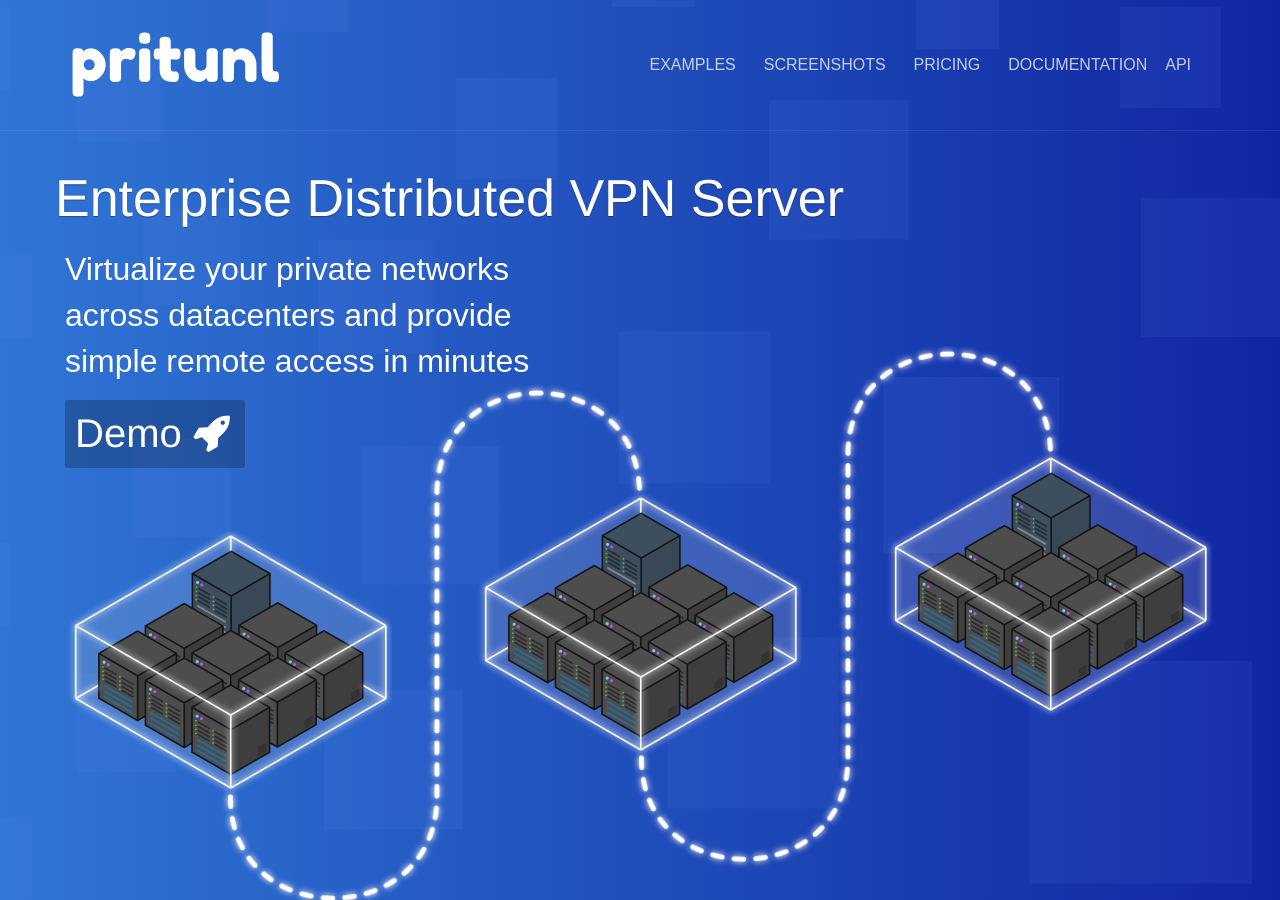
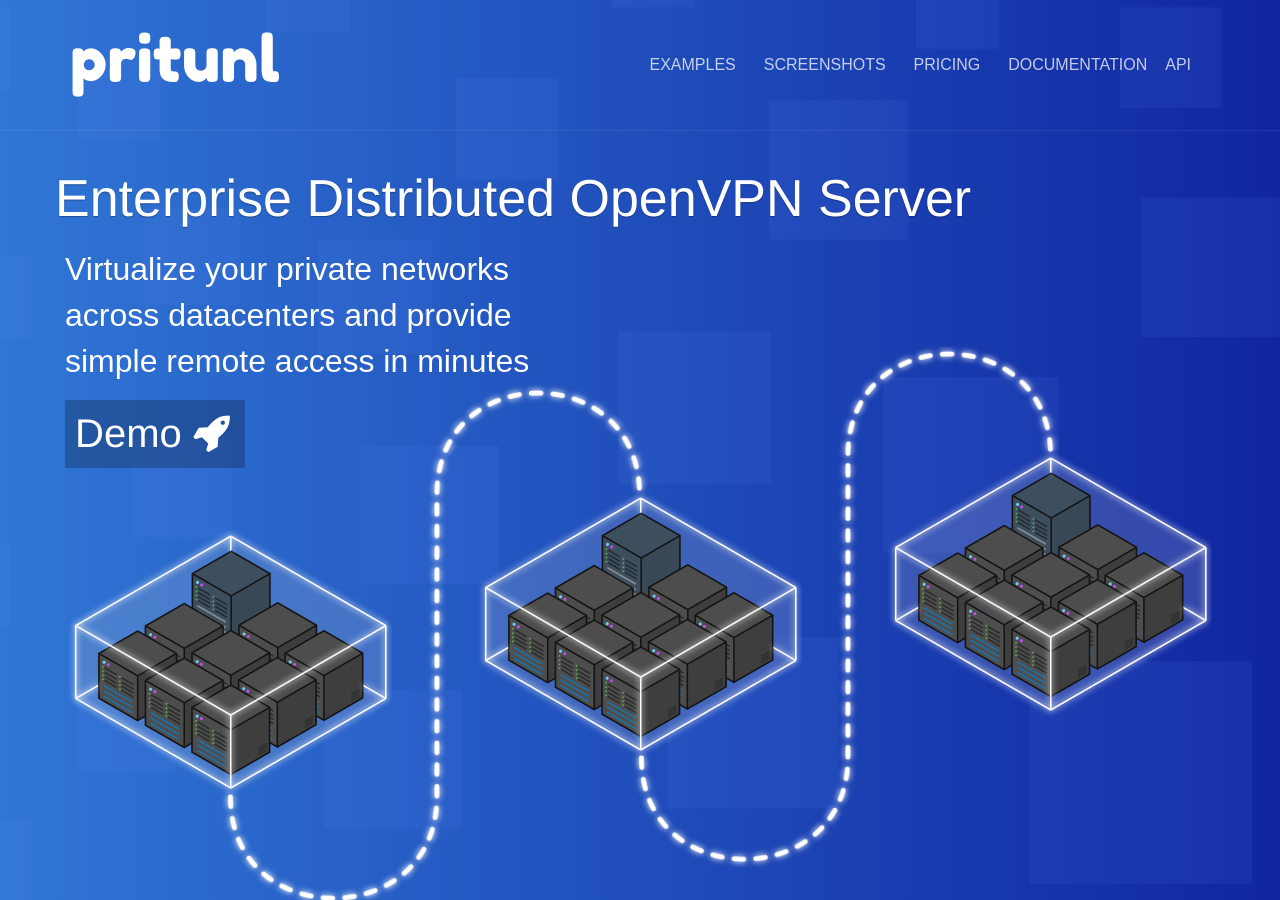
Before and after one commit to pritunl/pritunl.github.io, a Jekyll site: the page built from index.html, in a window 1280 px wide and 900 px high. Built offline with Jekyll 4.4.1, drawn with Linux system fonts in a browser that asks for light colours; nearby versions of some CDN libraries; some web fonts are replaced; Markdown is read by kramdown in place of the engine named in the settings; comment, search, counter and statistics services are not loaded.

Commit message:
Change title

```diff
--- a/index.html
+++ b/index.html
@@ -1,6 +1,6 @@
 ---
 layout: default
-title: Pritunl - Open Source Enterprise Distributed VPN Server
+title: Pritunl - Open Source Enterprise Distributed OpenVPN Server
 header_class: header-top
 ---
   <section class="promo section offset-header">
@@ -10,7 +10,7 @@
     <div class="container">
       <div class="row">
         <div class="overview col-md-12 col-sm-12 col-xs-12">
-          <h2 class="title">Enterprise Distributed VPN Server</h2>
+          <h2 class="title">Enterprise Distributed OpenVPN Server</h2>
           <p class="summary">
             Virtualize your private networks across datacenters and provide simple remote access in minutes<br>
             <a class="title btn btn-lg scrollto get-started" href="https://demo.pritunl.com/">Demo <i class="fa fa-rocket"></i></a>
```
